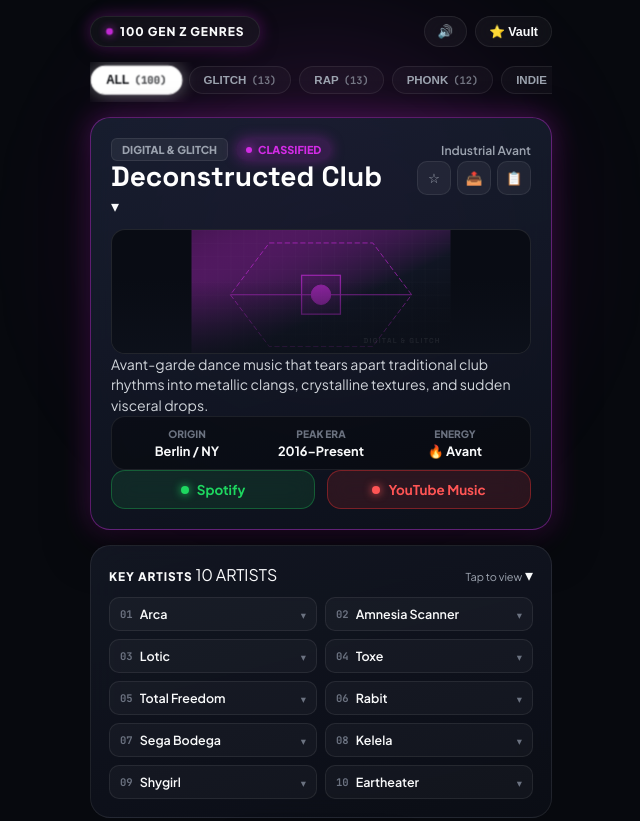
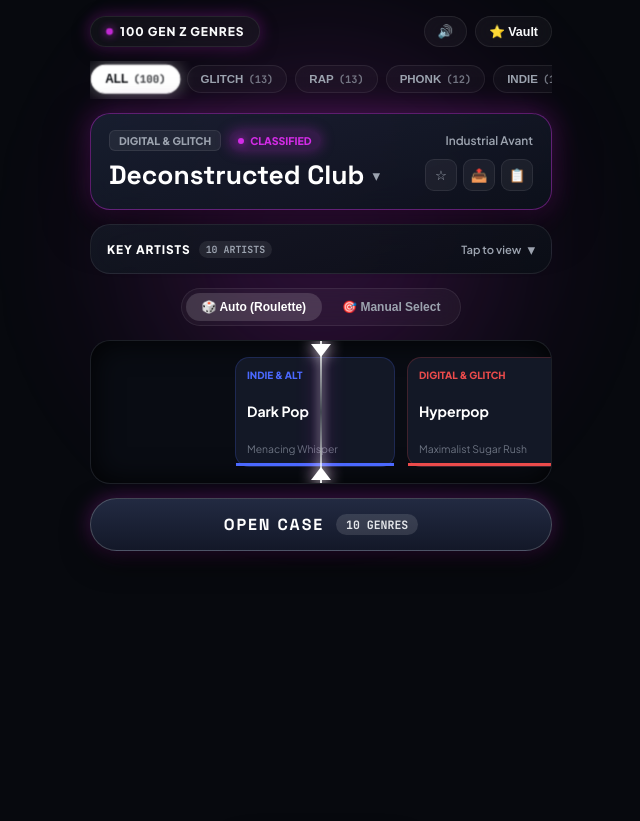
Before and after one commit to reneorense/GenZ-Genre-randomizer, a plain HTML site: page index.html in a window 1280 px wide. Shown: the top 821 px of the page, without its empty margins (319-959 px from the left). After the commit the page ends 800 px from the top, so only its background shows below. Drawn offline with Linux system fonts and the light colour scheme.

Commit message:
Update style.css

```diff
--- a/style.css
+++ b/style.css
@@ -36,7 +36,7 @@
 
 .app-container {
   width: 100%; max-width: 490px; padding: 16px 14px 44px 14px;
-  display: flex; flex-direction: column; gap: 15px; position: relative; z-index: 5;
+  display: flex; flex-direction: column; gap: 14px; position: relative; z-index: 5;
 }
 
 .app-header { display: flex; justify-content: space-between; align-items: center; }
@@ -63,12 +63,12 @@
 }
 .icon-btn:hover { background: rgba(255, 255, 255, 0.12); transform: translateY(-1px); }
 
-.category-scroll { display: flex; gap: 8px; overflow-x: auto; padding: 4px 2px 8px 2px; scrollbar-width: none; }
+.category-scroll { display: flex; gap: 8px; overflow-x: auto; padding: 4px 2px 6px 2px; scrollbar-width: none; }
 .category-scroll::-webkit-scrollbar { display: none; }
 
 .category-chip {
   flex-shrink: 0; background: rgba(255, 255, 255, 0.03); backdrop-filter: blur(10px);
-  border: 1px solid var(--border-subtle); border-radius: 999px; padding: 6px 14px;
+  border: 1px solid var(--border-subtle); border-radius: 999px; padding: 6px 13px;
   font-size: 0.72rem; font-weight: 700; color: var(--text-muted); cursor: pointer;
   text-transform: uppercase; display: flex; align-items: center; gap: 5px; transition: var(--transition-smooth);
 }
@@ -79,68 +79,79 @@
 }
 .chip-count { font-size: 0.65rem; opacity: 0.7; font-family: 'JetBrains Mono', monospace; }
 
+/* Accordion Grid Animation (0fr -> 1fr) */
+.accordion-drawer {
+  display: grid; grid-template-rows: 0fr;
+  transition: grid-template-rows 0.35s cubic-bezier(0.4, 0, 0.2, 1);
+}
+.accordion-drawer.expanded { grid-template-rows: 1fr; }
+.accordion-inner { overflow: hidden; display: flex; flex-direction: column; gap: 13px; }
+
+.expand-chevron {
+  font-size: 0.95rem; color: var(--text-muted);
+  transition: transform 0.35s cubic-bezier(0.4, 0, 0.2, 1), color 0.2s ease;
+  display: inline-flex; align-items: center; justify-content: center;
+}
+.expand-chevron.rotated { transform: rotate(180deg); color: #ffffff; }
+
+/* 1. Genre Card (Collapsible) */
 .card-perspective-wrapper { perspective: 1000px; }
 
 .genre-card {
   background: linear-gradient(165deg, rgba(26, 33, 52, 0.85) 0%, rgba(13, 17, 27, 0.95) 100%);
   backdrop-filter: blur(20px); border: 1.5px solid var(--border-subtle); border-radius: var(--card-radius);
-  padding: 20px; display: flex; flex-direction: column; gap: 13px; box-shadow: 0 16px 40px rgba(0, 0, 0, 0.6);
+  padding: 16px 18px; display: flex; flex-direction: column; box-shadow: 0 16px 40px rgba(0, 0, 0, 0.6);
   position: relative; overflow: hidden; transform-style: preserve-3d;
   transition: border-color 0.4s ease, box-shadow 0.4s ease, transform 0.2s ease;
 }
 
-.genre-art-container {
-  position: relative; width: 100%; height: 125px; border-radius: 14px;
-  overflow: hidden; border: 1px solid rgba(255, 255, 255, 0.1); background: #090c14;
+.card-header-bar {
+  display: flex; flex-direction: column; gap: 8px; cursor: pointer; padding-bottom: 2px;
 }
-
-.genre-art-wrapper {
-  width: 100%; height: 100%; display: flex; align-items: center; justify-content: center;
-  transition: transform 0.4s ease;
-}
-.genre-card:hover .genre-art-wrapper { transform: scale(1.03); }
-.genre-art-wrapper svg { width: 100%; height: 100%; object-fit: cover; }
-
-.art-overlay-gradient {
-  position: absolute; inset: 0; background: linear-gradient(180deg, transparent 40%, rgba(13, 17, 27, 0.85) 100%);
-  pointer-events: none;
-}
+.card-header-bar:hover .expand-chevron { color: #ffffff; }
 
 .card-top-row { display: flex; justify-content: space-between; align-items: center; gap: 8px; }
 .tags-group { display: flex; align-items: center; gap: 8px; }
 
 .cat-badge {
-  font-size: 0.68rem; font-weight: 800; text-transform: uppercase; padding: 4px 10px;
+  font-size: 0.66rem; font-weight: 800; text-transform: uppercase; padding: 3px 9px;
   border-radius: 6px; background: rgba(255, 255, 255, 0.06); color: var(--text-muted); border: 1px solid var(--border-subtle);
 }
 
 .rarity-pill {
-  font-size: 0.68rem; font-weight: 800; text-transform: uppercase; padding: 4px 10px;
+  font-size: 0.66rem; font-weight: 800; text-transform: uppercase; padding: 3px 9px;
   border-radius: 999px; display: inline-flex; align-items: center; gap: 6px; transition: all 0.4s ease;
 }
 .rarity-pill::before { content: ''; width: 6px; height: 6px; border-radius: 50%; background: currentColor; box-shadow: 0 0 10px currentColor; }
 
-.subtag-label { font-size: 0.76rem; color: var(--text-muted); font-weight: 600; }
+.subtag-label { font-size: 0.74rem; color: var(--text-muted); font-weight: 600; }
 
-.card-title-row { display: flex; justify-content: space-between; align-items: flex-start; gap: 10px; }
+.card-title-row { display: flex; justify-content: space-between; align-items: center; gap: 10px; }
+.title-and-chevron { display: flex; align-items: center; gap: 8px; overflow: hidden; }
 
 .genre-title {
-  font-family: 'Space Grotesk', sans-serif; font-size: 1.75rem; font-weight: 800;
-  line-height: 1.12; color: #ffffff; min-height: 2.1rem;
+  font-family: 'Space Grotesk', sans-serif; font-size: 1.65rem; font-weight: 800;
+  line-height: 1.15; color: #ffffff; white-space: nowrap; overflow: hidden; text-overflow: ellipsis;
 }
 
-.card-quick-actions { display: flex; gap: 6px; }
-
+.card-quick-actions { display: flex; gap: 6px; flex-shrink: 0; }
 .action-square-btn {
-  width: 34px; height: 34px; border-radius: 10px; background: rgba(255, 255, 255, 0.05);
+  width: 32px; height: 32px; border-radius: 9px; background: rgba(255, 255, 255, 0.05);
   border: 1px solid var(--border-subtle); color: var(--text-muted); display: flex;
   align-items: center; justify-content: center; cursor: pointer; transition: var(--transition-smooth);
 }
 .action-square-btn:hover { background: rgba(255, 255, 255, 0.14); color: #fff; transform: translateY(-1px); }
 .action-square-btn.favorited { color: #ffd700; background: rgba(255, 215, 0, 0.15); border-color: rgba(255, 215, 0, 0.4); }
 
+.genre-art-container {
+  position: relative; width: 100%; height: 120px; border-radius: 14px;
+  overflow: hidden; border: 1px solid rgba(255, 255, 255, 0.1); background: #090c14; margin-top: 10px;
+}
+.genre-art-wrapper { width: 100%; height: 100%; display: flex; align-items: center; justify-content: center; }
+.genre-art-wrapper svg { width: 100%; height: 100%; object-fit: cover; }
+.art-overlay-gradient { position: absolute; inset: 0; background: linear-gradient(180deg, transparent 40%, rgba(13, 17, 27, 0.85) 100%); pointer-events: none; }
+
 .genre-description { font-size: 0.88rem; line-height: 1.48; color: #d1d5db; }
-
 .metadata-grid {
   display: grid; grid-template-columns: 1fr 1fr 1fr; gap: 8px; background: rgba(0, 0, 0, 0.35);
   border: 1px solid var(--border-subtle); border-radius: 14px; padding: 10px 12px; text-align: center;
@@ -149,10 +160,10 @@
 .meta-label { font-size: 0.64rem; font-weight: 800; text-transform: uppercase; color: var(--text-dim); }
 .meta-value { font-size: 0.8rem; font-weight: 700; color: var(--text-main); white-space: nowrap; overflow: hidden; text-overflow: ellipsis; }
 
-.streaming-buttons-row { display: grid; grid-template-columns: 1fr 1fr; gap: 12px; }
+.streaming-buttons-row { display: grid; grid-template-columns: 1fr 1fr; gap: 10px; padding-bottom: 4px; }
 .stream-btn {
   display: flex; align-items: center; justify-content: center; gap: 8px; padding: 10px 14px;
-  border-radius: 14px; font-size: 0.84rem; font-weight: 700; text-decoration: none;
+  border-radius: 12px; font-size: 0.82rem; font-weight: 700; text-decoration: none;
   cursor: pointer; transition: var(--transition-spring); backdrop-filter: blur(10px);
 }
 .stream-btn.spotify { background: rgba(29, 185, 84, 0.12); border: 1.5px solid rgba(29, 185, 84, 0.38); color: #1ed760; }
@@ -161,16 +172,23 @@
 .stream-btn.ytmusic:hover { background: rgba(255, 51, 51, 0.24); box-shadow: 0 0 20px rgba(255, 51, 51, 0.35); transform: translateY(-2px); }
 .stream-dot { width: 8px; height: 8px; border-radius: 50%; background: currentColor; box-shadow: 0 0 8px currentColor; }
 
+/* 2. Key Artists (Collapsible) */
 .artists-section {
   background: linear-gradient(165deg, rgba(21, 25, 38, 0.85) 0%, rgba(11, 14, 22, 0.95) 100%);
   backdrop-filter: blur(20px); border: 1.5px solid var(--border-subtle); border-radius: var(--card-radius);
-  padding: 18px; display: flex; flex-direction: column; gap: 12px;
+  padding: 14px 16px; display: flex; flex-direction: column;
 }
-.artists-header { display: flex; justify-content: space-between; align-items: center; }
-.section-title { font-size: 0.74rem; font-weight: 800; letter-spacing: 0.08em; text-transform: uppercase; }
-.section-subtitle { font-size: 0.68rem; color: var(--text-muted); }
+.artists-header { display: flex; justify-content: space-between; align-items: center; cursor: pointer; }
+.artists-header-left { display: flex; align-items: center; gap: 8px; }
+.section-title { font-size: 0.74rem; font-weight: 800; letter-spacing: 0.08em; text-transform: uppercase; color: #ffffff; }
+.artist-count-badge {
+  background: rgba(255, 255, 255, 0.08); border-radius: 999px; padding: 2px 7px;
+  font-size: 0.62rem; font-weight: 700; color: var(--text-muted); font-family: 'JetBrains Mono', monospace;
+}
+.artists-header-right { display: flex; align-items: center; gap: 6px; }
+.section-subtitle { font-size: 0.7rem; color: var(--text-muted); font-weight: 600; }
 
-.artists-grid { display: grid; grid-template-columns: 1fr 1fr; gap: 8px; }
+.artists-grid { display: grid; grid-template-columns: 1fr 1fr; gap: 8px; margin-top: 12px; padding-bottom: 2px; }
 .artist-pill {
   background: rgba(255, 255, 255, 0.03); border: 1px solid var(--border-subtle); border-radius: 10px;
   padding: 8px 10px; display: flex; justify-content: space-between; align-items: center;
@@ -182,6 +200,7 @@
 .artist-name { font-size: 0.78rem; font-weight: 600; white-space: nowrap; overflow: hidden; text-overflow: ellipsis; }
 .artist-arrow { font-size: 0.65rem; color: var(--text-dim); }
 
+/* 3. Mode Switch & Roulette Wheel */
 .mode-switch-wrapper { display: flex; justify-content: center; }
 .mode-switch {
   background: rgba(255, 255, 255, 0.04); backdrop-filter: blur(12px); border: 1px solid var(--border-subtle);
@@ -258,7 +277,6 @@
 .modal-backdrop.active { display: flex; }
 .modal-sheet { width: 100%; max-width: 490px; background: #121624; border: 1.5px solid var(--border-subtle); border-radius: 26px 26px 0 0; padding: 22px 20px 38px 20px; display: flex; flex-direction: column; gap: 16px; animation: slideUp 0.28s ease; }
 @keyframes slideUp { from { transform: translateY(100%); } to { transform: translateY(0); } }
-
 .modal-action-row { display: flex; align-items: center; gap: 12px; background: rgba(255, 255, 255, 0.04); border: 1px solid var(--border-subtle); border-radius: 14px; padding: 13px 16px; color: var(--text-main); text-decoration: none; font-size: 0.88rem; font-weight: 600; cursor: pointer; }
 .toast-pill { position: fixed; bottom: 26px; left: 50%; transform: translateX(-50%) translateY(100px); background: #ffffff; color: #07090e; font-size: 0.82rem; font-weight: 800; padding: 9px 20px; border-radius: 999px; box-shadow: 0 10px 30px rgba(0, 0, 0, 0.7); z-index: 200; transition: transform 0.3s ease; pointer-events: none; }
 .toast-pill.show { transform: translateX(-50%) translateY(0); }
```
